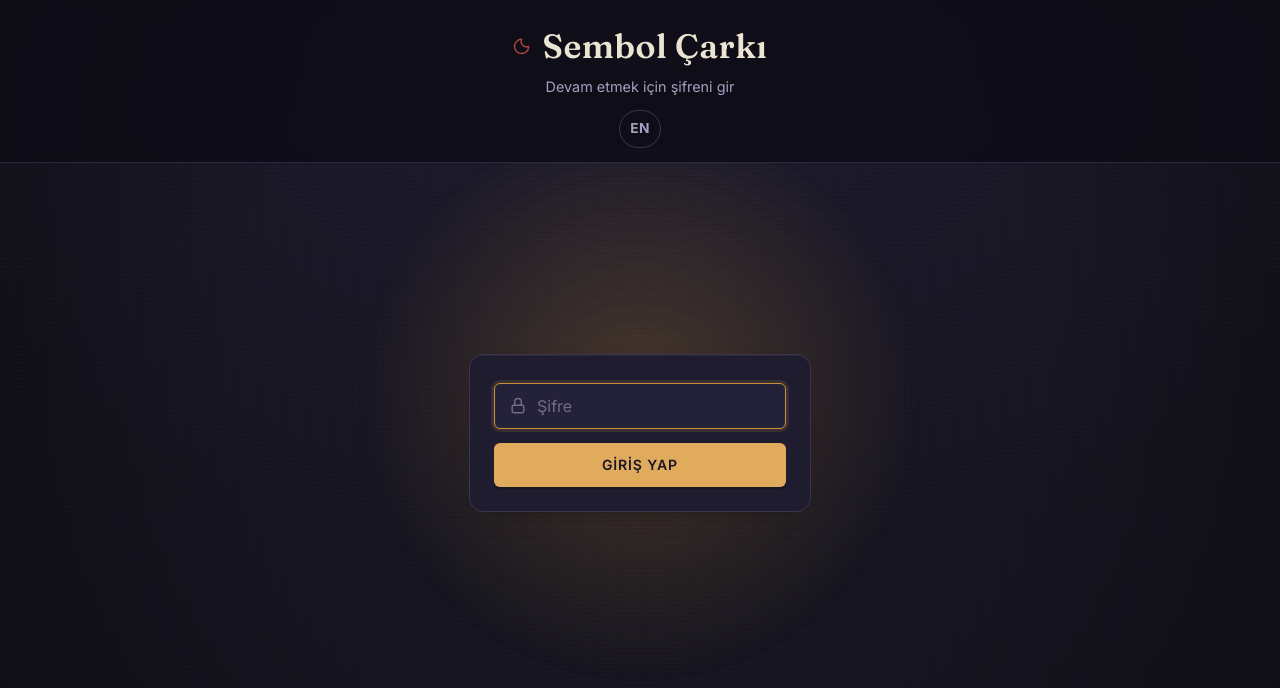
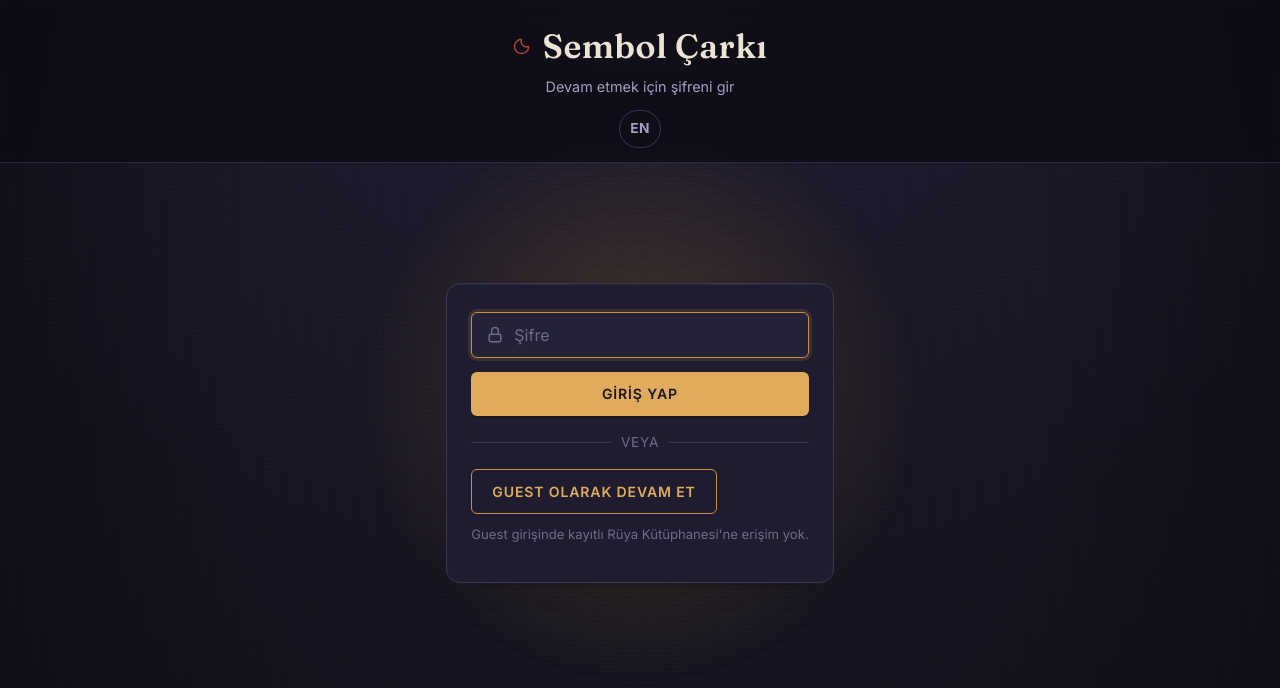
Before and after one commit to kielbasan1/test, a Flask app: page /login in a window 1280 px wide. Shown: the top 688 px of the page. Run offline with Flask 3, Linux system fonts and the light colour scheme.

Commit message:
Guest girişi ekle: kayıtlı rüya kütüphanesine erişimi owner'a kısıtla
Login ekranına şifresiz "Guest olarak devam et" seçeneği eklendi.
Guest oturumları interaktif akışı (sembol çıkarımı, çark, yorum genişletme,
amplifikasyon) tam kullanabiliyor ama /api/dreams* (liste, tekil kayıt,
tekrar eden semboller, düzenleme, silme) owner_required decorator'ıyla
403 döndürüyor. Guest'in kaydettiği rüyalar is_guest:true ile işaretleniyor,
owner kütüphanesinde ayırt edilebilsin diye. Eski (rolsüz) oturum
çerezleri geriye dönük owner sayılıyor.

Co-Authored-By: Claude Sonnet 5 <noreply@anthropic.com>

```diff
--- a/app.py
+++ b/app.py
@@ -2,6 +2,7 @@ import os
 import re
 import uuid
 from datetime import datetime, timedelta
+from functools import wraps
 
 from dotenv import load_dotenv
 from flask import (
@@ -33,7 +34,7 @@ def _require_login():
     # şifre girmeden çalıştırıyorsan) giriş ekranını tamamen devre dışı bırak.
     if not APP_PASSWORD:
         return None
-    if request.path == "/login" or request.path.startswith("/static/"):
+    if request.path in ("/login", "/guest-login") or request.path.startswith("/static/"):
         return None
     if session.get("authed"):
         return None
@@ -47,15 +48,42 @@ def login():
         if request.form.get("password", "") == APP_PASSWORD:
             session.permanent = True
             session["authed"] = True
+            session["role"] = "owner"
             return redirect(url_for("index"))
         error = "Yanlış şifre."
     return render_template("login.html", error=error)
+
+
+@app.route("/guest-login", methods=["POST"])
+def guest_login():
+    session.permanent = True
+    session["authed"] = True
+    session["role"] = "guest"
+    return redirect(url_for("index"))
 
 
 @app.route("/logout", methods=["POST"])
 def logout():
     session.clear()
     return redirect(url_for("login"))
+
+
+def owner_required(view):
+    """Kayıtlı rüya kütüphanesine sadece şifreyle giriş yapan owner erişebilir.
+
+    Guest oturumları (session["role"] == "guest") 403 alır. Bu alandan
+    önce, rol alanı hiç yoktu (eski oturum çerezleri) — geriye dönük
+    uyumluluk için sadece EXPLICIT "guest" rolü engellenir, rolü eksik olan
+    (eski) oturumlar owner sayılır.
+    """
+
+    @wraps(view)
+    def wrapped(*args, **kwargs):
+        if session.get("role") == "guest":
+            return jsonify({"error": "Bu özellik guest girişinde kullanılamıyor."}), 403
+        return view(*args, **kwargs)
+
+    return wrapped
 
 
 def _friendly_error(exc: Exception) -> str:
@@ -78,7 +106,7 @@ def _friendly_error(exc: Exception) -> str:
 
 @app.route("/")
 def index():
-    return render_template("index.html")
+    return render_template("index.html", is_guest=session.get("role") == "guest")
 
 
 @app.route("/api/extract-symbols", methods=["POST"])
@@ -133,6 +161,8 @@ def save_dream():
     slug = re.sub(r"[^a-zA-Z0-9_-]+", "", str(uuid.uuid4())[:8])
     filename = f"{timestamp}_{slug}.json"
     record = {"saved_at": datetime.now().isoformat(), **payload}
+    if session.get("role") == "guest":
+        record["is_guest"] = True
     dreams_store.insert_record(filename, record)
     return jsonify({"saved_as": filename})
 
@@ -191,12 +221,14 @@ def recurring_symbols(records: list) -> list:
 
 
 @app.route("/api/dreams/recurring-symbols", methods=["GET"])
+@owner_required
 def get_recurring_symbols():
     records = dreams_store.list_records()
     return jsonify({"symbols": recurring_symbols(records)})
 
 
 @app.route("/api/dreams", methods=["GET"])
+@owner_required
 def list_dreams():
     records = dreams_store.list_records()
     dreams = []
@@ -223,6 +255,7 @@ RESONANCE_VALUES = {"", "fit", "partial", "miss"}
 
 
 @app.route("/api/dreams/<fname>", methods=["PATCH"])
+@owner_required
 def patch_dream(fname):
     """Kaydedilmiş bir rüyanın başlığını, rezonans geri bildirimini (Faz 1.3)
     ve/veya ritüel alanlarını (ritual_text/ritual_done — Johnson'ın 4. adımı)
@@ -262,6 +295,7 @@ def patch_dream(fname):
 
 
 @app.route("/api/dreams/<fname>", methods=["DELETE"])
+@owner_required
 def delete_dream(fname):
     safe_name = os.path.basename(fname)
     if not dreams_store.delete_record(safe_name):
@@ -270,12 +304,14 @@ def delete_dream(fname):
 
 
 @app.route("/api/dreams", methods=["DELETE"])
+@owner_required
 def delete_all_dreams():
     deleted = dreams_store.delete_all()
     return jsonify({"deleted": deleted})
 
 
 @app.route("/api/dreams/<fname>", methods=["GET"])
+@owner_required
 def get_dream(fname):
     safe_name = os.path.basename(fname)
     record = dreams_store.get_record(safe_name)
--- a/static/css/style.css
+++ b/static/css/style.css
@@ -2191,6 +2191,32 @@ textarea:focus, input[type="text"]:focus, input[type="password"]:focus {
   font-size: 0.9em;
 }
 
+.login-divider {
+  display: flex;
+  align-items: center;
+  gap: 10px;
+  margin: 16px 0;
+  color: var(--muted-2);
+  font-size: 0.85em;
+  text-transform: uppercase;
+  letter-spacing: 0.05em;
+}
+
+.login-divider::before,
+.login-divider::after {
+  content: "";
+  flex: 1;
+  height: 1px;
+  background: var(--ring);
+}
+
+.login-guest-note {
+  margin-top: 10px;
+  color: var(--muted-2);
+  font-size: 0.82em;
+  text-align: center;
+}
+
 @media (max-width: 640px) {
   .app-header {
     padding: 16px 16px 12px;
--- a/static/js/i18n.js
+++ b/static/js/i18n.js
@@ -25,6 +25,9 @@ const I18N = (() => {
       "login.subtitle": "Devam etmek için şifreni gir",
       "login.password": "Şifre",
       "login.submit": "Giriş Yap",
+      "login.orDivider": "veya",
+      "login.guestButton": "Guest olarak devam et",
+      "login.guestNote": "Guest girişinde kayıtlı Rüya Kütüphanesi'ne erişim yok.",
       "header.history": "Rüya Kütüphanesi",
       "header.guide": "Rehber",
       "header.import": "Dosyadan Aç",
@@ -267,6 +270,9 @@ const I18N = (() => {
       "login.subtitle": "Enter your password to continue",
       "login.password": "Password",
       "login.submit": "Log In",
+      "login.orDivider": "or",
+      "login.guestButton": "Continue as guest",
+      "login.guestNote": "Guest sign-in has no access to the saved Dream Library.",
       "header.history": "Dream Library",
       "header.guide": "Guide",
       "header.import": "Open from File",
--- a/templates/index.html
+++ b/templates/index.html
@@ -45,7 +45,7 @@
     <h1 class="brand"><svg class="icon"><use href="#icon-moon"/></svg><span data-i18n="brand.name">Sembol Çarkı</span></h1>
     <p class="subtitle" data-i18n="brand.subtitle">Robert Johnson'ın "Inner Work" yöntemiyle rüya sembol amplifikasyonu</p>
     <div class="header-actions">
-      <button id="btn-show-history" class="btn-link">
+      <button id="btn-show-history" class="btn-link{% if is_guest %} hidden{% endif %}">
         <svg class="icon icon-sm"><use href="#icon-clock"/></svg><span data-i18n="header.history">Geçmiş Rüyalarım</span>
       </button>
       <button id="btn-show-guide" class="btn-link">
--- a/templates/login.html
+++ b/templates/login.html
@@ -36,6 +36,11 @@
         {% endif %}
         <button type="submit" class="btn-primary" data-i18n="login.submit">Giriş Yap</button>
       </form>
+      <div class="login-divider" data-i18n="login.orDivider">veya</div>
+      <form method="POST" action="{{ url_for('guest_login') }}">
+        <button type="submit" class="btn-secondary" data-i18n="login.guestButton">Guest olarak devam et</button>
+      </form>
+      <p class="login-guest-note" data-i18n="login.guestNote">Guest girişinde kayıtlı Rüya Kütüphanesi'ne erişim yok.</p>
     </section>
   </main>
 
```
